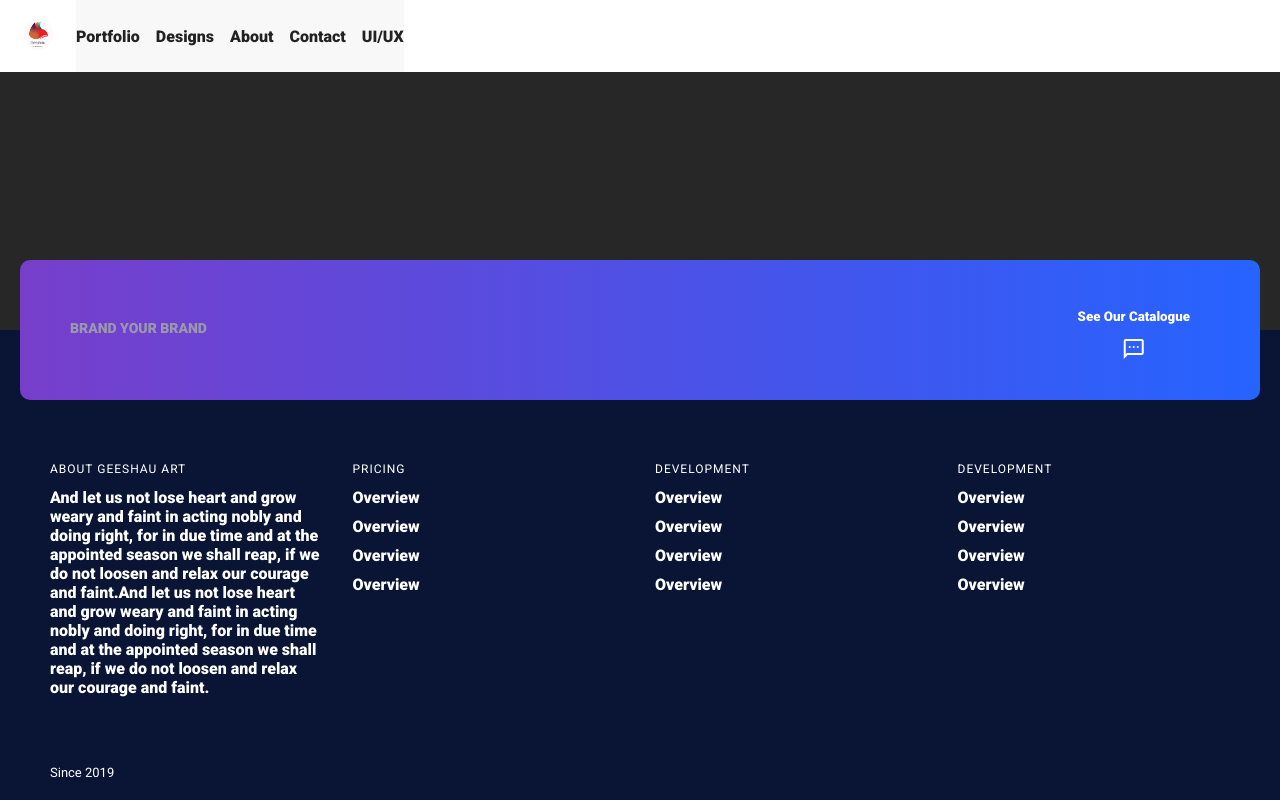
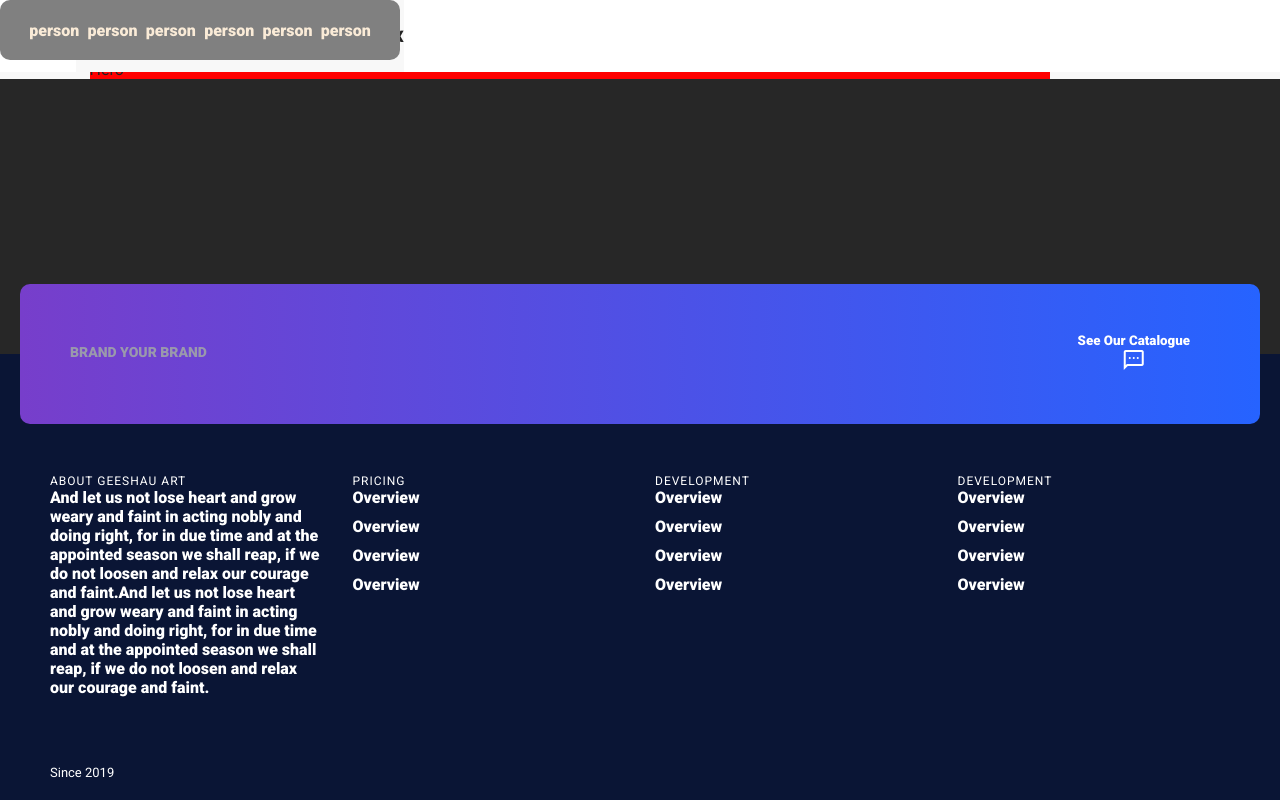
Before and after one commit to Alex-Gichau/geeshau-gallery, a React (Create React App) app: page / in a window 1280 px wide. Built offline with nearby package versions, Linux system fonts and the light colour scheme.

Commit message:
magic nav created

```diff
--- a/src/components/magicNav/Magicnav.jsx
+++ b/src/components/magicNav/Magicnav.jsx
@@ -3,6 +3,28 @@ import "./magicnav.css"
 
 export const Magicnav = () => {
   return (
-    <div>magic nav</div>
+    <div className='navigation'>
+      <ul>
+        <li className="listActive">
+          <a href="#"><span className='materials-symbolics-outlined'>person</span></a>
+        </li>
+        <li className="listActive">
+          <a href="#"><span className='materials-symbolics-outlined'>person</span></a>
+        </li>
+        <li className="listActive">
+          <a href="#"><span className='materials-symbolics-outlined'>person</span></a>
+        </li>
+        <li className="listActive">
+          <a href="#"><span className='materials-symbolics-outlined'>person</span></a>
+        </li>
+        <li className="listActive">
+          <a href="#"><span className='materials-symbolics-outlined'>person</span></a>
+        </li>
+        <li className="listActive">
+          <a href="#"><span className='materials-symbolics-outlined'>person</span></a>
+        </li>
+        <div className="indicator"></div>
+      </ul>
+    </div>
   )
 }
--- a/src/components/magicNav/magicnav.css
+++ b/src/components/magicNav/magicnav.css
@@ -0,0 +1,63 @@
+* {
+    margin: 0;
+    padding: 0;
+    box-sizing: border-box;
+}
+
+.navigation {
+    position: relative;
+    width: 400px;
+    height: 60px;
+    background: grey;
+    display: flex;
+    justify-content: center;
+    align-items: center;
+    border-radius: 10px;
+}
+
+.navigation ul {
+    width: 350px;
+    display: flex;
+}
+
+.navigation ul li {
+    list-style: none;
+    position: relative;
+    width: 70px;
+    height: 60px;
+    z-index: 2;
+}
+
+.navigation ul li a {
+    text-decoration: none;
+    color: antiquewhite;
+    position: relative;
+    display: flex;
+    justify-content: center;
+    align-items: center;
+    width: 100%;
+    height: 100%;
+}
+
+.navigation ul li a .icon {
+    display: block;
+    width: 55px;
+    height: 55px;
+    text-align: center;
+    line-height: 65px;
+    border-radius: 65px;
+    color: grey;
+    font-size: 1.5em;
+    transition: 0.5s;
+    transition-delay: 0s;
+}
+
+.navigation ul li a .icon:before {
+    content: "";
+    position: absolute;
+    top: 10px;
+    left: 0;
+    width: 100%;
+    height: 100%;
+    background: #f9f9fa;
+}
--- a/src/index.js
+++ b/src/index.js
@@ -9,20 +9,10 @@ root.render(
   </React.StrictMode>
 );
 
-const menuContent = document.querySelector("#menuContent");
-
-const menuButtons = document.querySelectorAll(".menu-buttons button");
-
-const menuHeight = getComputedStyle(document.documentElement).getPropertyValue(
-  "--menu-height"
-);
-
-const toggleMenuOpen = (value) => {
-  document.body.classList.toggle("open", value);
-};
-
-const toggleMenuBlock = (event, index) => {
-  menuButtons.forEach((button) => button.classList.remove("active"));
-  event.classList.toggle("active");
-  menuContent.style.translate = `0 calc(0px - ${menuHeight} * ${index})`;
-};
+console.clear();
+const list = document.querySelectorAll('.list');
+const nav = document.querySelector('.navigation');
+list.forEach(item => item.addEventListener('click', function(e){
+	list.forEach(li => li.classList.remove('active'));
+	e.currentTarget.classList.add('active');
+}));
```
